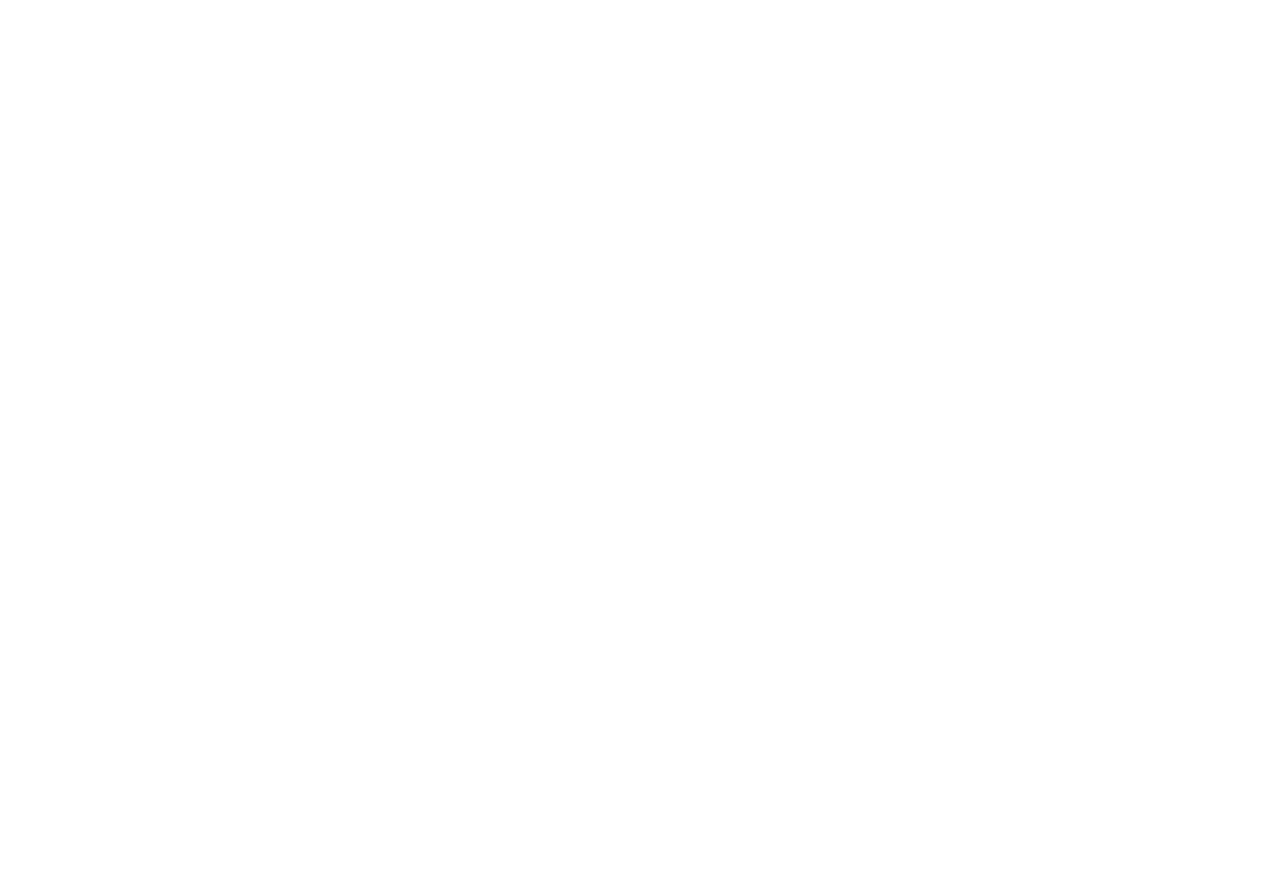
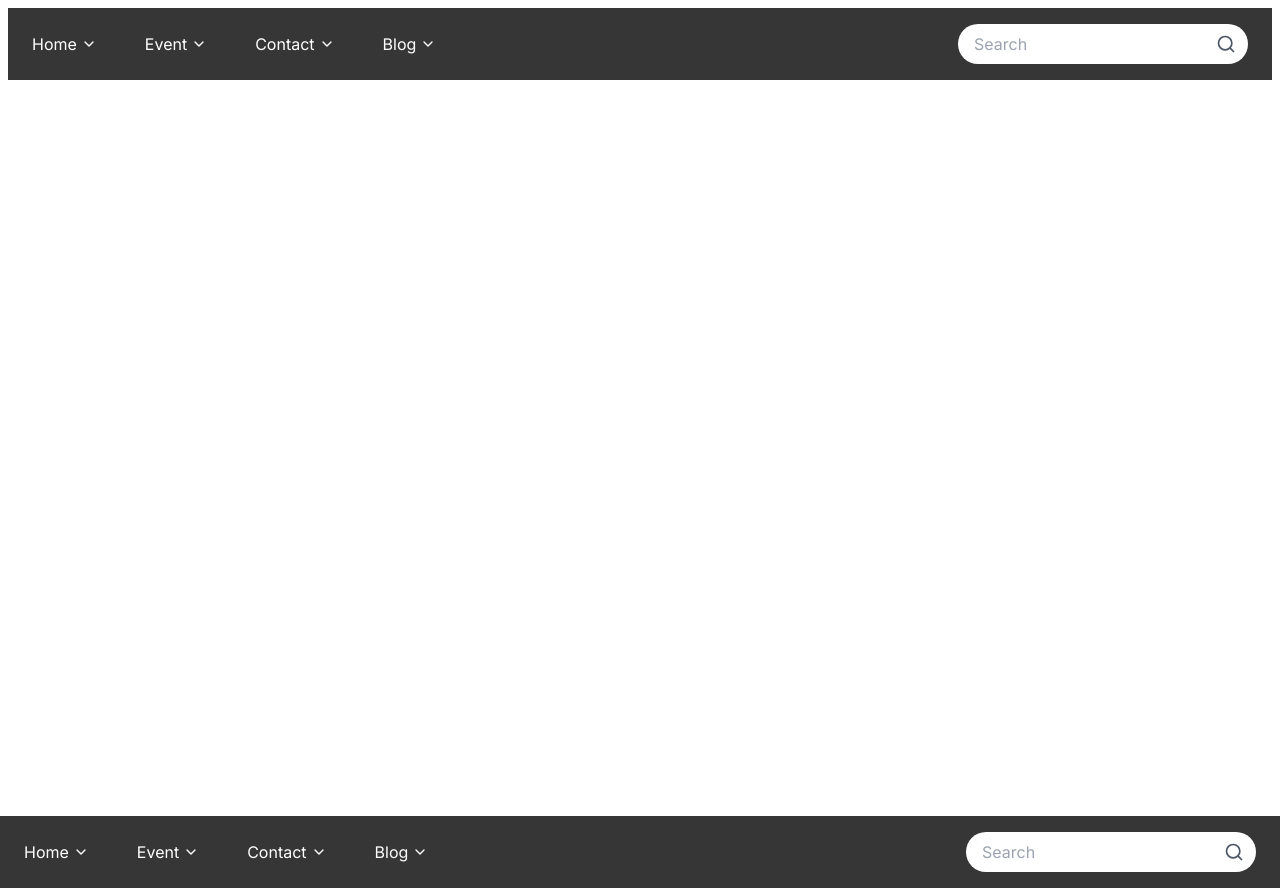
Before and after one commit to nrbnayon/Innovate-Next, a Next.js app: page / in a window 1280 px wide. Before the commit the page ends 816 px from the top, so only its background shows below. Built offline with nearby package versions, Linux system fonts and the light colour scheme.

Commit message:
Added Navbar

```diff
--- a/src/app/page.js
+++ b/src/app/page.js
@@ -1,6 +1,9 @@
+import Navbar from "@/components/Navbar";
 
 export default function Home() {
   return (
-    <div ></div>
+    <div>
+      <Navbar/>
+    </div>
   );
 }
--- /dev/null
+++ b/src/components/Navbar.jsx
@@ -0,0 +1,53 @@
+import React from "react";
+import Link from "next/link";
+import { ChevronDown, Search } from "lucide-react";
+
+const Navbar = () => {
+  const navlinks = [
+    { title: "Home", path: "/" },
+    { title: "Event", path: "/event" },
+    { title: "Contact", path: "/contact" },
+    { title: "Blog", path: "/blog" },
+  ];
+
+  return (
+    <nav className="bg-[#363636] text-white py-4 px-6 mb-0">
+      <div className="max-w-7xl mx-auto flex justify-between items-center">
+        <div className="flex space-x-12">
+          {navlinks.map((link) => (
+            <div key={link.path} className="relative group">
+              <Link
+                href={link.path}
+                className="flex items-center space-x-1 hover:text-gray-300"
+              >
+                <span>{link.title}</span>
+                <ChevronDown size={16} />
+              </Link>
+              <div className="absolute hidden group-hover:block bg-white text-black mt-2 py-2 rounded-md shadow-lg z-20">
+                {/* Dropdown content can be added here */}
+                <a href="#" className="block px-4 py-2 hover:bg-gray-100">
+                  Submenu Item 1
+                </a>
+                <a href="#" className="block px-4 py-2 hover:bg-gray-100">
+                  Submenu Item 2
+                </a>
+              </div>
+            </div>
+          ))}
+        </div>
+        <div className="relative">
+          <input
+            type="text"
+            placeholder="Search"
+            className="bg-white text-black px-4 py-2 rounded-full pr-10 focus:outline-none"
+          />
+          <button className="absolute right-3 top-1/2 transform -translate-y-1/2 text-gray-600">
+            <Search size={20} />
+          </button>
+        </div>
+      </div>
+    </nav>
+  );
+};
+
+export default Navbar;
```
